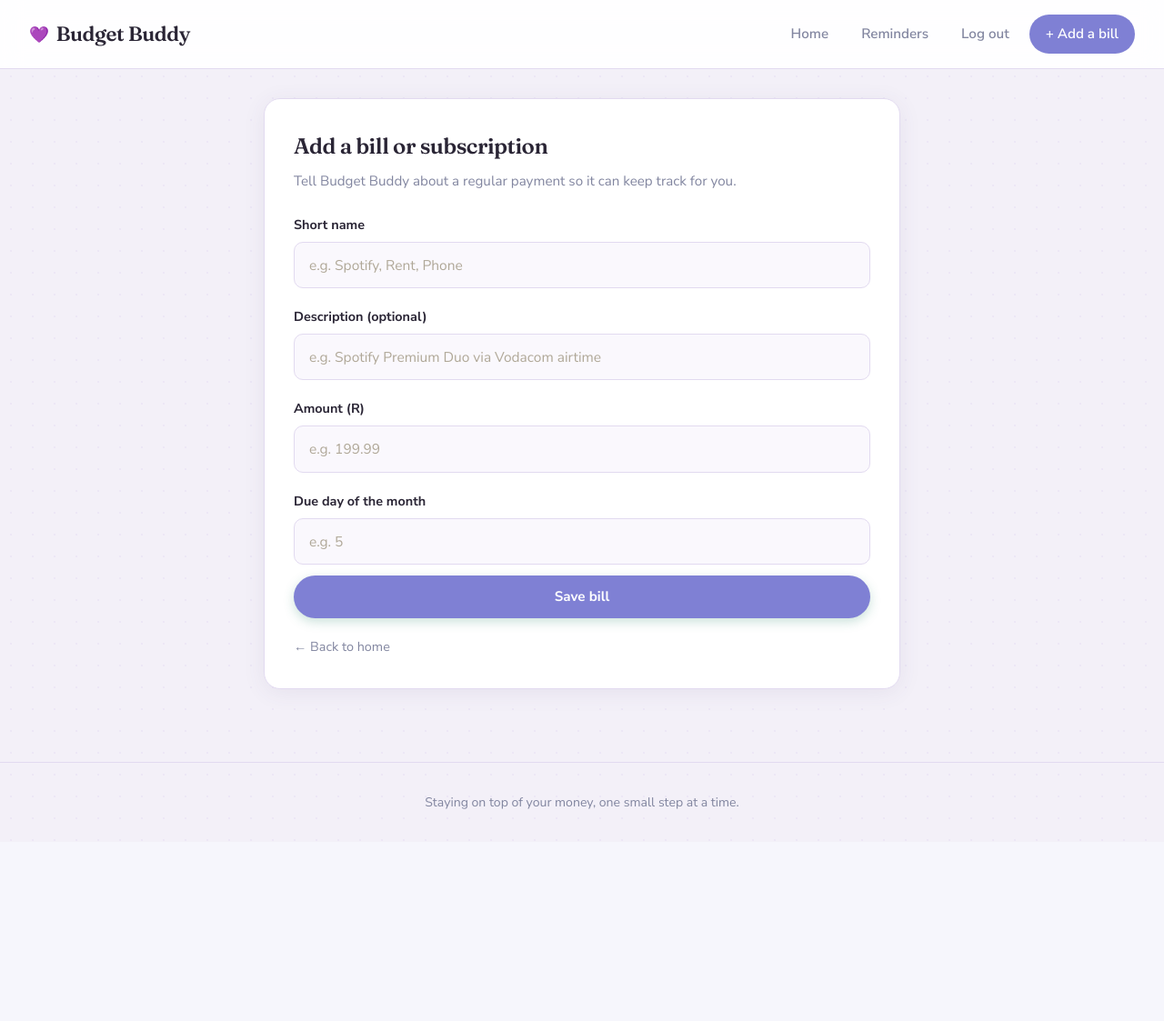
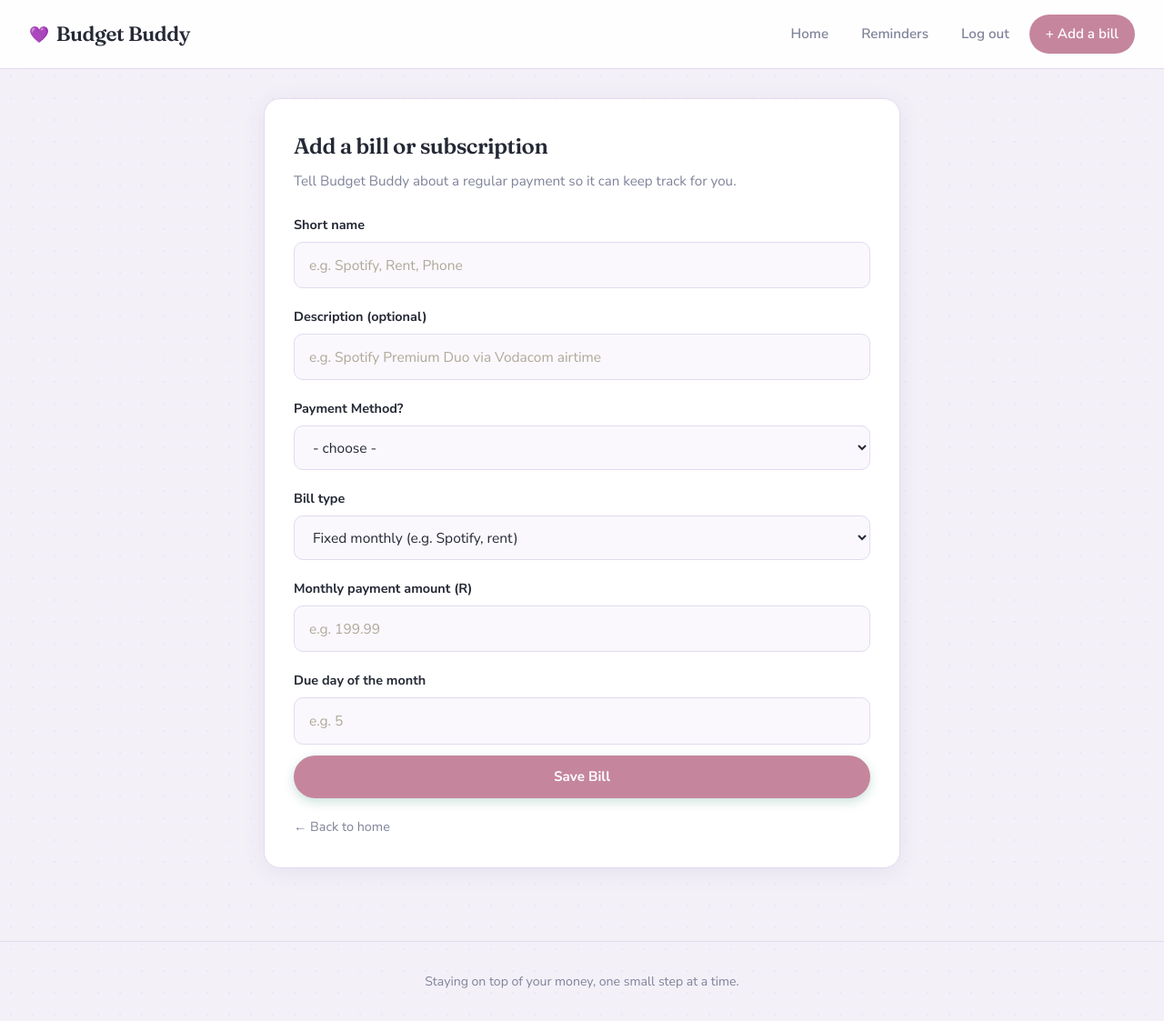
Before and after one commit to tristangouws1-prog/budget-buddy, a Flask app: page /add in a window 1280 px wide. Shown: the whole page at 91% size. Before the commit the page ends 925 px from the top, so only its background shows below. Run offline with Flask 3, Linux system fonts and the light colour scheme; the visitor is signed in with stand-in values (Sample User, id 1).

Commit message:
Add Edit Bill feature; mark done TODOs
- New /edit/<id> route (ownership-checked) + edit_payment.html with a
  form pre-filled from the bill, incl. pre-selected payment method
- Add Edit link + .btn-edit styling on each dashboard bill card
- Mark completed TODOs with ! (ordinal, payment modes, total cost, month-length)

Note: loan/credit UI is present as work-in-progress (dashboard block,
add form fields, CSS) but not yet backed by model columns or routes,
so it stays hidden for now. Building it properly next.

Co-Authored-By: Claude Opus 4.8 <noreply@anthropic.com>

```diff
--- a/Budget Budy Coding Project/Budget Buddy 2.0/app.py
+++ b/Budget Budy Coding Project/Budget Buddy 2.0/app.py
@@ -9,26 +9,32 @@
 #determining what is neccesary
 #claude code was also used to help add user accounts (login/register) to the app.
 
-#TODO the box that says Welcome to Budget Buddy is currently green, make it a pastel blue
-#TODO add a partial payment amount option instead of just "paid", add a progress bar for each individual bill as well, with a small dark divider bewteen if the unpaid part comes from a previous month
+#1!  TODO welcome message
+#2   TODO add a partial payment amount option instead of just "paid", add a progress bar for each individual bill as well, with a small dark divider bewteen if the unpaid part comes from a previous month
+#3   TODO add a catagory called once off bills
+#4!  TODO add logic that adds st rd or th to the end of of the due day
+#5   TODO add a settings menu where colour scheme can be changed
+#6!  TODO add different payment modes(e.g. spotify is paid from airtime, WiFi bill is paid from debit card etc)
+#7   TODO add currency option
+#8   TODO split date and time into seperate columns
+#9!  TODO add on the dashboard how much the total bill cost is
+#10  TODO offline version that can run anywhere, mobile,pc,laptop etc
+#11  TODO Currencies?
+#12! TODO double check what happens with months that have 30 days vs 31 vs 28 or 29
+#13  TODO split datetime between date and time as seperate columns?
+#14  TODO add a progress bar and stuff for payments that re not just a fixed amount.
+#15  TODO something like aaq store account that has a store credit of R10 000, a payment per month that is R500
+#16  TODO vs a loan that is a fixed amount that is just paid down.
+#17  TODO for loan catagory add a question for rent % and months remaining and loan insurance so a more accurate budget can be made
+#18  TODO Edit bill — you can only delete right now, no way to correct a typo or change an amount
+#19  TODO Bill sorting / filtering — filter by status (overdue only, etc.) or sort by amount
+#20  TODO Monthly spending history — a simple chart showing total spend over the last 6 months
+#21  TODO Budget limit — let users set a monthly budget cap; warn them in the hero if they're over
+#20  TODO Dark mode — pairs well with TODO #5 (settings menu)
 
-#TODO add a catagory called once off bills
-#TODO add logic that adds st rd or th to the end of of the due day
-#TODO add a settings menu where colour scheme can be changed
-#TODO add different payment modes(e.g. spotify is paid from airtime, WiFi bill is paid from debit card etc)
-#TODO add currency option
-#TODO split date and time into seperate columns
-#TODO add on the dashboard how much the total bill cost is
-
-#TODO offline version that can run anywhere, mobile,pc,laptop etc
-
-#TODO: Currencies?
-#double check what happens with months that have 30 days vs 31 vs 28 or 29
-#split datetime between date and time as seperate columns?
 
 #future TODO add a small pixel buddy that motivates the user
 # to keep up to date with their budget info
-
 #after that include an egg hatching system to get new buddies
 #paying bills and registering bills and daily check ins grat xp
 #which can be used to get cosmetics for your buddy as they level up
@@ -38,7 +44,7 @@
 
 """
 #------------------------------------------------------------------------------#
-#-------Budget Buddy - Budgeting + Reminder App Built with Flask & Python------#
+#-------Budget Buddy = Budgeting + Reminder App Built with Flask & Python------#
 #------------------------------------------------------------------------------#
 
 What this app does
@@ -117,6 +123,9 @@ class Payment(db.Model):
 #longer description e.g. "Spotify Premium Platinum Duo via Vodacom"
     description = db.Column(db.String(100), nullable=True)
 
+#how the bill is paid(airtime vs debit card etc)
+    payment_method = db.Column(db.String(50), nullable = True)
+
 #cost of subscription in float to allow for decimals
     amount = db.Column(db.Float, nullable=False)
 
@@ -125,6 +134,15 @@ class Payment(db.Model):
 
 #true or false of whether payment has been made or not
     is_paid = db.Column(db.Boolean, default=False)
+
+#"fixed" for normal bills, "loan" for debts being paid down, "credit" for store/credit accounts
+    bill_type = db.Column(db.String(20), nullable=False, default="fixed")
+
+#for loans: original loan amount; for credit accounts: the credit limit
+    total_value = db.Column(db.Float, nullable=True)
+
+#for loans: remaining balance owed; for credit accounts: current balance used
+    current_balance = db.Column(db.Float, nullable=True)
 
 #captures exactly when a new bill or subscription was added
     date_added = db.Column(db.DateTime, default=datetime.datetime.now)
@@ -168,7 +186,13 @@ def ordinal_day(day):
     """Turn a day into its text version 1 becomes 1st, 22 becomes 22nd,
     15 becomes 15th and 3 becomes 3rd etc
     [11th, 12, 13th are special edge cases]"""
+    if day in (11, 12, 13):
+        suffix = "th"
+    else:
 
+        #last digit decides suffix: 1 -> st, 2 -> nd, 3 -> rd, rest are th
+        suffix = {1: "st", 2: "nd", 3: "rd"}.get(day % 10, "th")
+    return f"{day}{suffix}"
 
 
 
@@ -259,7 +283,7 @@ def register():
 
         #log them straight in after registering
         login_user(user)
-        flash(f"Welcome to Budget Buddy, {username}!", "success")
+        flash(f"Welcome to Budget Buddy, {username}!", "welcome")
         return redirect(url_for("dashboard"))
 
     return render_template("register.html")
@@ -283,7 +307,7 @@ def login():
             return redirect(url_for("login"))
 
         login_user(user)
-        flash(f"Welcome back, {username}!", "success")
+        flash(f"Welcome back, {username}!", "welcome")
         return redirect(url_for("dashboard"))
 
     return render_template("login.html")
@@ -360,6 +384,12 @@ def add_payment():
         description = request.form["description"] or None
         amount = float(request.form["amount"])
         due_day = int(request.form["due_day"])
+        payment_method = request.form.get("payment_method") or None
+        bill_type = request.form.get("bill_type", "fixed")
+        raw_total = request.form.get("total_value")
+        raw_balance = request.form.get("current_balance")
+        total_value = float(raw_total) if raw_total else None
+        current_balance = float(raw_balance) if raw_balance else None
 
 #create a new payment, one row of information, owned by the logged-in user
         new_payment = Payment(
@@ -367,6 +397,10 @@ def add_payment():
             description=description,
             amount=amount,
             due_day=due_day,
+            payment_method=payment_method,
+            bill_type=bill_type,
+            total_value=total_value,
+            current_balance=current_balance,
             user_id=current_user.id,
         )
 
@@ -380,6 +414,24 @@ def add_payment():
 
     #when request is just GET then show empty form
     return render_template("add_payment.html")
+
+@app.route("/edit/<int:payment_id>", methods=["GET", "POST"])
+@login_required
+def edit_payment(payment_id):
+    """ Edit a bill - change name,amount, due day, etc. """
+    payment  = get_owned_payment_or_404(payment_id)
+    if request.method == "POST":
+        #overwrite the bill's fields with new values
+        payment.name = request.form["name"]
+        payment.description = request.form["description"] or None
+        payment.amount = float(request.form["amount"])
+        payment.due_day = int(request.form["due_day"])
+        payment.payment_method = request.form.get("payment_method") or None
+        db.session.commit()
+        flash(f"Updated '{payment.name}' successfully", "success")
+        return redirect(url_for("dashboard"))
+    #show new form with updated values
+    return render_template("edit_payment.html", payment=payment)
 
 
 def get_owned_payment_or_404(payment_id):
@@ -419,6 +471,16 @@ def delete_payment(payment_id):
     db.session.delete(payment)
     db.session.commit()
     flash(f"Deleted '{payment.name}'.", "success")
+    return redirect(url_for("dashboard"))
+
+@app.route("/update_balance/<int:payment_id>", methods=["POST"])
+@login_required
+def update_balance(payment_id):
+    """ Update the current balance for a loan or credit account bill """
+    payment = get_owned_payment_or_404(payment_id)
+    payment.current_balance = float(request.form["new_balance"])
+    db.session.commit()
+    flash(f"Balance updated for '{payment.name}'.", "success")
     return redirect(url_for("dashboard"))
 
 @app.route("/reminders")
@@ -482,7 +544,7 @@ def create_monthly_reminders():
             #2 create a reminder for each bill
             for p in payments:
                 db.session.add(Reminder(
-                    message=(f"Monthly reminder: '{p.name}' (R{p.amount:.2f}) is due on {p.due_day} this month"),
+                    message=(f"Monthly reminder: '{p.name}' (R{p.amount:.2f}) is due on the {ordinal_day(p.due_day)} this month"),
                     category="monthly",
                     user_id=user.id,
                 ))
--- a/Budget Budy Coding Project/Budget Buddy 2.0/static/style.css
+++ b/Budget Budy Coding Project/Budget Buddy 2.0/static/style.css
@@ -6,10 +6,10 @@
     --bg: #f3f0f8;
     --surface: #ffffff;
     --surface2: #faf8fd;
-    --ink: #2a2535;
-    --muted: #8286a0;
-    --primary: #7f80d4;
-    --primary-dark: #5c5eb8;
+    --ink: #252935;
+    --muted: #7f8399;
+    --primary: #c5869d;
+    --primary-dark: #a45d77;
     --primary-light: #ede8f8;
     --border: #e2daf0;
     --radius: 18px;
@@ -313,7 +364,8 @@ h1, h2, h3, .logo, .hero-amount {
     margin: 20px 0 6px;
     color: var(--ink);
 }
-.form-card input {
+.form-card input,
+.form-card select {
     width: 100%;
     padding: 12px 16px;
     border: 1.5px solid var(--border);
--- a/Budget Budy Coding Project/Budget Buddy 2.0/templates/add_payment.html
+++ b/Budget Budy Coding Project/Budget Buddy 2.0/templates/add_payment.html
@@ -14,7 +14,34 @@
         <input type="text" id="description" name="description"
                placeholder="e.g. Spotify Premium Duo via Vodacom airtime">
 
-        <label for="amount">Amount (R)</label>
+       <label for="payment_method">Payment Method?</label>
+       <select id="payment_method" name="payment_method">
+              <option value="">- choose -</option>
+              <option value="Airtime">Airtime</option>
+              <option value="Debit Card">Debit Card</option>
+              <option value="Credit Card">Credit Card</option>
+              <option value="Cash">Cash</option>
+              <option value="EFT">EFT</option>
+              <option value="Other">Other</option>
+       </select>
+
+        <label for="bill_type">Bill type</label>
+        <select id="bill_type" name="bill_type" onchange="toggleBalanceFields(this.value)">
+            <option value="fixed">Fixed monthly (e.g. Spotify, rent)</option>
+            <option value="loan">Loan (gets paid down over time)</option>
+            <option value="credit">Credit account (store account, credit card)</option>
+        </select>
+
+        <div id="balance-fields" style="display:none">
+            <label for="total_value" id="total-label">Total loan amount (R)</label>
+            <input type="number" id="total_value" name="total_value" step="0.01" min="0"
+                   placeholder="e.g. 50000">
+            <label for="current_balance" id="balance-label">Current balance owed (R)</label>
+            <input type="number" id="current_balance" name="current_balance" step="0.01" min="0"
+                   placeholder="e.g. 34200">
+        </div>
+
+        <label for="amount">Monthly payment amount (R)</label>
         <input type="number" id="amount" name="amount" step="0.01" min="0"
                placeholder="e.g. 199.99" required>
 
@@ -22,10 +49,29 @@
         <input type="number" id="due_day" name="due_day" min="1" max="31"
                placeholder="e.g. 5" required>
 
-        <button type="submit" class="btn-primary btn-block">Save bill</button>
+        <button type="submit" class="btn-primary btn-block">Save Bill</button>
     </form>
 
     <a class="back-link" href="{{ url_for('dashboard') }}">&larr; Back to home</a>
 </section>
 
+<script>
+function toggleBalanceFields(type) {
+    const fields = document.getElementById('balance-fields');
+    const totalLabel = document.getElementById('total-label');
+    const balanceLabel = document.getElementById('balance-label');
+    if (type === 'fixed') {
+        fields.style.display = 'none';
+    } else if (type === 'loan') {
+        fields.style.display = 'block';
+        totalLabel.textContent = 'Total loan amount (R)';
+        balanceLabel.textContent = 'Current balance owed (R)';
+    } else {
+        fields.style.display = 'block';
+        totalLabel.textContent = 'Credit limit (R)';
+        balanceLabel.textContent = 'Current balance used (R)';
+    }
+}
+</script>
+
 {% endblock %}
```
Also changed, not shown: other parts of Budget Budy Coding Project/Budget Buddy 2.0/static/style.css (+54 -2 lines), Budget Budy Coding Project/Budget Buddy 2.0/templates/dashboard.html (+26 -1 lines), Budget Budy Coding Project/Budget Buddy 2.0/templates/edit_payment.html (added, +42 -0 lines).
